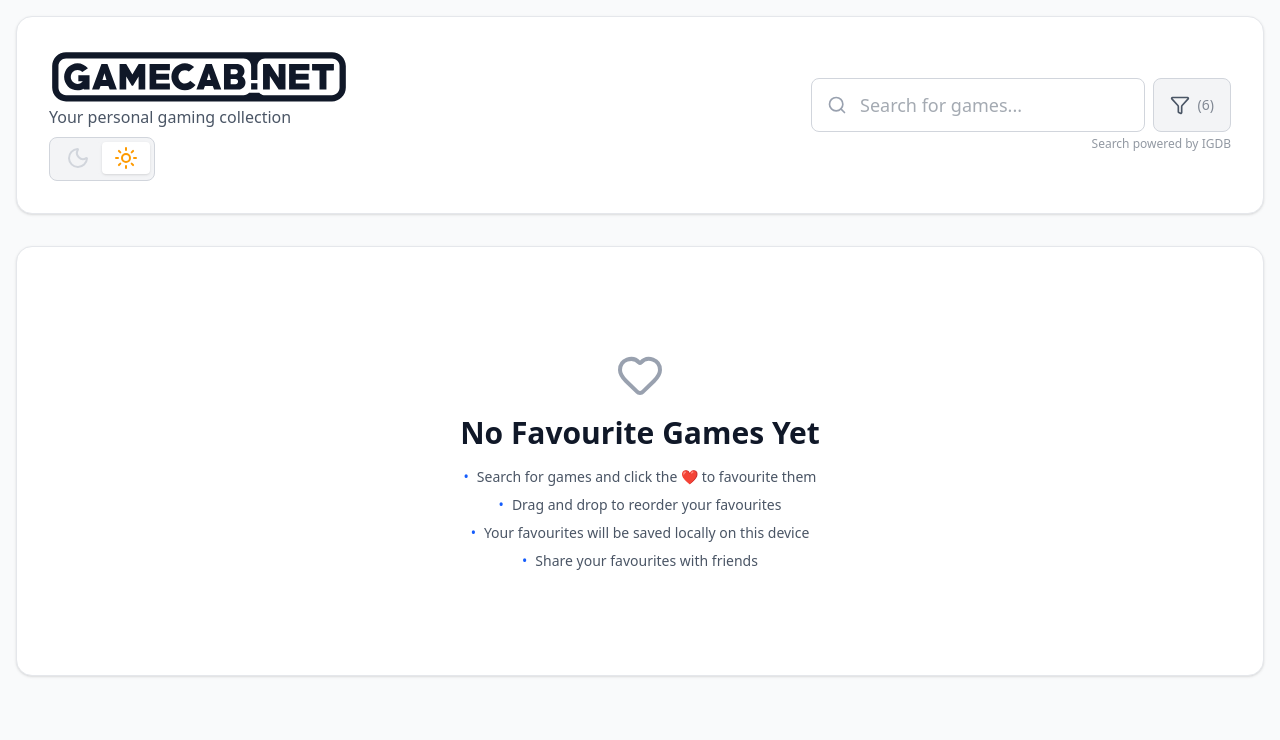
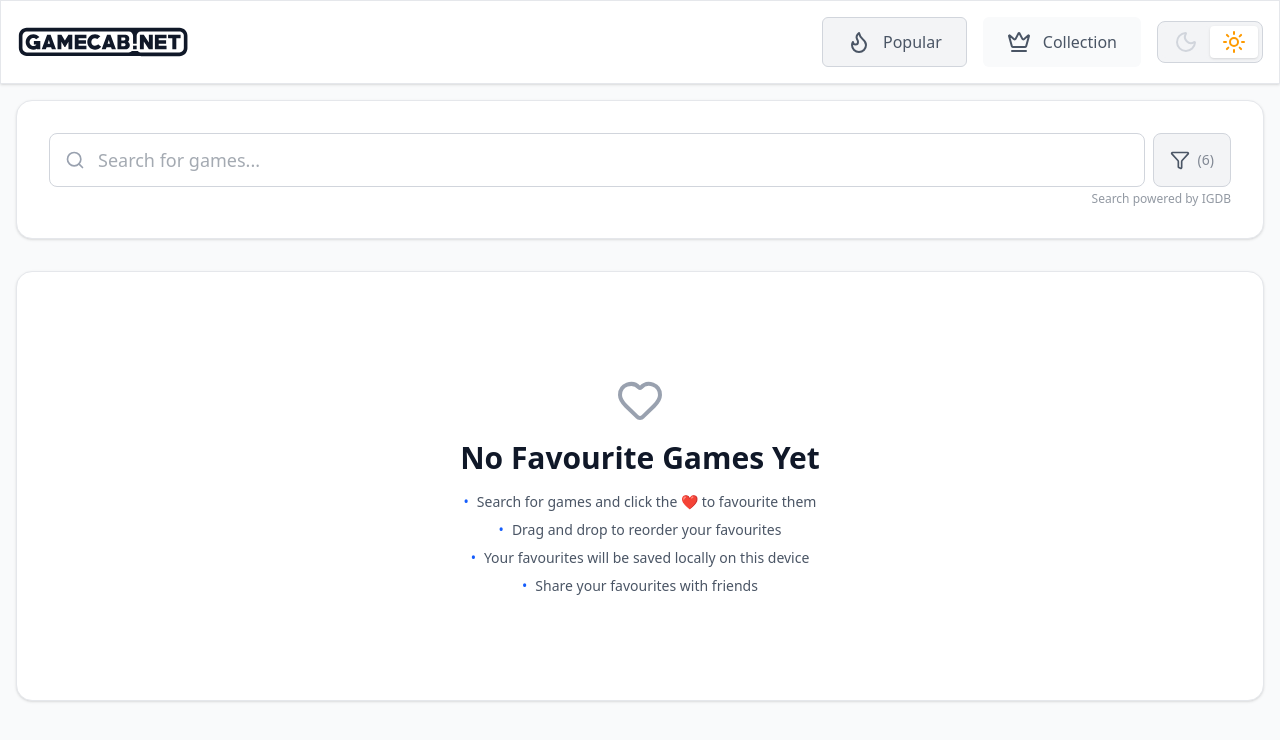
Before and after one commit to ZakMooney/GameCab, a React (Vite) app: page / in a window 1280 px wide. Shown: the top 740 px of the page. Built offline with nearby package versions, Linux system fonts and the light colour scheme.

Commit message:
feat: add topnav bar

```diff
--- a/src/components/Home/GameSearch.jsx
+++ b/src/components/Home/GameSearch.jsx
@@ -12,11 +12,8 @@ import useIGDB from '../../hooks/useIGDB';
 import { useRandomLoadingMessage } from '../../helpers/Loading';
 import { useFavourites } from '../../stores/FavouritesStore';
 
-import GameCabnetLogo from '../../assets/gamecabnet_logo.svg?react';
-
 import Typography from '../ui/Typography';
 import Button from '../ui/Button';
-import ThemeToggle from '../ui/ThemeToggle';
 
 import GameCard from './GameCard';
 
@@ -153,17 +150,7 @@ const GameSearch = () => {
   return (
     <>
       <div className="flex items-center justify-between flex-wrap gap-4">
-        <div>
-          <GameCabnetLogo className="text-gray-900 dark:text-white"/>
-          <Typography
-            variant="body"
-            className="mb-2"
-          >
-            Your personal gaming collection
-          </Typography>
-          <ThemeToggle />
-        </div>
-        <div className="flex flex-col flex-1 items-end max-w-[420px]">
+        <div className="flex flex-col flex-1 items-end">
 
           <div className="relative w-full flex gap-2 flex-wrap flex-col sm:flex-row">
             <div className="relative flex-1">
--- a/src/components/ui/Button.jsx
+++ b/src/components/ui/Button.jsx
@@ -96,11 +96,11 @@ const Button = ({
   };
 
   const sizes = {
-    xs: 'px-2.5 py-1.5 text-xs gap-1',
-    sm: 'px-3 py-2 text-sm gap-1.5',
-    md: 'px-4 py-2.5 text-sm gap-2',
-    lg: 'px-6 py-3 text-base gap-2.5',
-    xl: 'px-8 py-4 text-lg gap-3',
+    xs: 'px-1.5 md:px-2.5 py-1.5 text-xs gap-1',
+    sm: 'px-2 md:px-3 py-2 text-sm gap-1.5',
+    md: 'px-2.5 md:px-4 py-2.5 text-sm gap-2',
+    lg: 'px-3 md:px-6 py-3 text-base gap-2.5',
+    xl: 'px-4 md:px-8 py-4 text-lg gap-3',
   };
 
   const LoadingSpinner = () => (
--- a/src/components/ui/Layout.jsx
+++ b/src/components/ui/Layout.jsx
@@ -1,13 +1,14 @@
 import React from 'react';
 import { Outlet } from 'react-router-dom';
 
+import TopNav from "./TopNav";
+
 const Layout = (props) => {
   return (
-    <div className="w-full h-full max-w-[96rem] my-0 mx-auto">
-      {/* Top Nav Placeholder */}
-      <div className="flex flex-col md:flex-row">
-        {/*  */}
-        <main role="main" className="flex-1 p-4">
+    <div className="w-full h-full my-0 mx-auto">
+      <TopNav />
+      <div className="flex flex-col md:flex-row max-w-[96rem] m-auto">
+        <main role="main" className="flex-1">
           <Outlet />
         </main>
       </div>
--- /dev/null
+++ b/src/components/ui/NavButton.jsx
@@ -0,0 +1,36 @@
+import React from 'react';
+import { NavLink } from "react-router-dom";
+
+import Typography from './Typography';
+
+const NavButton = (props) => {
+  const {linkTo, linkIcon, linkText} = props;
+
+  return (
+    <NavLink
+      to={linkTo || '/'}
+      className={({ isActive }) =>
+        `rounded-md py-3 px-4 sm:px-6 nav-link flex flex-row items-center align-center leading-8 transition-all ${isActive ? (
+          'active bg-gray-100 hover:bg-gray-200 dark:bg-gray-850 dark:hover:bg-gray-700 text-gray-600 dark:text-gray-200 border border-gray-300 dark:border-gray-600'
+        ) : (
+          'bg-gray-50 hover:bg-gray-200 dark:bg-gray-750 dark:hover:bg-gray-700 text-gray-600 dark:text-gray-200'
+        )}`
+      }
+    >
+      {linkIcon ? (
+        <span className="mr-3">
+          {linkIcon}
+        </span>
+      ) : (
+        null
+      )}
+      <Typography
+        variant="body"
+      >
+        {linkText || ''}
+      </Typography>
+    </NavLink>
+  );
+}
+
+export default NavButton;
--- a/src/components/ui/Switch.jsx
+++ b/src/components/ui/Switch.jsx
@@ -11,7 +11,7 @@ const Switch = ({
   ...props
 }) => {
   const containerStyles = `
-    w-fit rounded-lg p-1
+    w-fit flex rounded-lg p-1
     bg-gray-100 dark:bg-gray-850
     border border-gray-300 dark:border-gray-600
     transition-all duration-200
@@ -20,9 +20,9 @@ const Switch = ({
   `.trim();
 
   const sizes = {
-    sm: 'px-2 py-0.5 text-xs',
-    md: 'px-3 py-1 text-sm',
-    lg: 'px-4 py-2 text-base',
+    sm: 'px-1 md:px-2 py-0.5 text-xs',
+    md: 'px-1.5 md:px-3 py-1 text-sm',
+    lg: 'px-2.5 md:px-4 py-2 text-base',
   };
 
   const baseButtonStyles = `
--- /dev/null
+++ b/src/components/ui/TopNav.jsx
@@ -0,0 +1,112 @@
+import { useState, Fragment } from "react";
+import { Link, useNavigate, useLocation } from "react-router-dom";
+
+import {
+  Menu,
+  Flame,
+  Crown
+} from 'lucide-react';
+
+import GameCabnetLogo from '../../assets/gamecabnet_logo.svg?react';
+
+import ThemeToggle from "./ThemeToggle";
+import NavButton from './NavButton';
+import Button from './Button';
+
+const TopNav = ({}) => {
+  const [navOpen, setNavOpen] = useState(false);
+  const navigate = useNavigate();
+  const location = useLocation();
+
+  const links = [
+    {
+      name: "Popular",
+      link: "/",
+      icon: <Flame className="w-6 h-6" />,
+    },
+    {
+      name: "Collection",
+      link: "/collection",
+      icon: <Crown className="w-6 h-6" />,
+    },
+  ];
+
+  return (
+    <>
+      <nav className="flex justify-center transition-all duration-200 bg-bg-content dark:bg-bg-content-dark border border-card-border dark:border-card-border-dark shadow-sm py-2 md:py-4 z-50 relative">
+        <div className="flex items-center justify-between w-full max-w-[96rem] px-4">
+          <div className="flex justify-between items-center w-full md:w-auto">
+            <Button
+              onClick={() => setNavOpen(!navOpen)}
+              variant="secondary"
+              icon={
+                <Menu className="w-6 h-6" />
+              }
+              type="outline-icon"
+              className="md:hidden"
+            />
+
+            <div className="flex">
+              <GameCabnetLogo className="text-gray-900 dark:text-white max-h-[32px] md:max-h-[42px]"/>
+            </div>
+
+            <div className="flex p-6 md:hidden"></div>
+
+          </div>
+
+          <div className="hidden md:flex gap-4 w-full justify-end mr-4">
+            {links.map((item, index) => {
+              return (
+                <NavButton
+                  linkIcon={item.icon}
+                  linkText={item.name}
+                  linkTo={item.link}
+                  key={index}
+                />
+              );
+            })}
+          </div>
+
+          <div className="hidden md:flex  items-center">
+            <ThemeToggle />
+          </div>
+        </div>
+      </nav>
+
+      <div
+        className={
+          navOpen
+            ? "md:hidden fixed top-16 left-0 right-0 z-40 p-4 opacity-100 transition-all duration-200 ease-in-out bg-bg-content dark:bg-bg-content-dark border border-card-border dark:border-card-border-dark shadow-sm"
+            : "md:hidden fixed top-0 left-0 right-0 z-40 p-4 transform -translate-y-full opacity-0 transition-all duration-200 ease-in-out bg-bg-content dark:bg-bg-content-dark border border-card-border dark:border-card-border-dark shadow-sm"
+        }
+      >
+        <div className="flex flex-col gap-4">
+          {links.map((item, index) => {
+            return (
+              <NavButton
+                linkIcon={item.icon}
+                linkText={item.name}
+                linkTo={item.link}
+                key={index}
+              />
+            );
+          })}
+          <div className="flex flex-col justify-center items-center">
+            <ThemeToggle />
+          </div>
+        </div>
+      </div>
+      <div
+        onClick={() => setNavOpen(false)}
+        className={
+          navOpen
+            ? "z-10 fixed inset-0 bg-slate-500/40 dark:bg-slate-900/40 transition-all duration-200 ease-in-out backdrop-blur-xs"
+            : "z-10 hidden bg-slate-500/10 dark:bg-slate-900/10 transition-all duration-200 ease-in-out backdrop-blur-none"
+        }
+      />
+    </>
+  );
+
+};
+
+export default TopNav;
--- a/src/index.css
+++ b/src/index.css
@@ -34,6 +34,6 @@
   --color-danger: var(--color-red-600);
   --color-danger-dark: var(--color-red-400);
 
+  --color-gray-750: rgb(27, 37, 52);
   --color-gray-850: rgb(24,33,47);
-
 }
--- a/src/screens/Home.jsx
+++ b/src/screens/Home.jsx
@@ -9,15 +9,13 @@ import FavouritesStats from "../components/Home/FavouritesStats";
 
 import Typography from "../components/ui/Typography";
 import Card from "../components/ui/Card";
-import Button from "../components/ui/Button";
-import ThemeToggle from "../components/ui/ThemeToggle";
 
 const Home = () => {
   const {
     favouritesCount,
   } = useFavourites();
   return (
-    <>
+    <div className="p-4">
       <Card className="mb-4 md:mb-8">
         <GameSearch />
       </Card>
@@ -78,7 +76,7 @@ const Home = () => {
           </div>
         )
       }
-    </>
+    </div>
   );
 };
 
```
